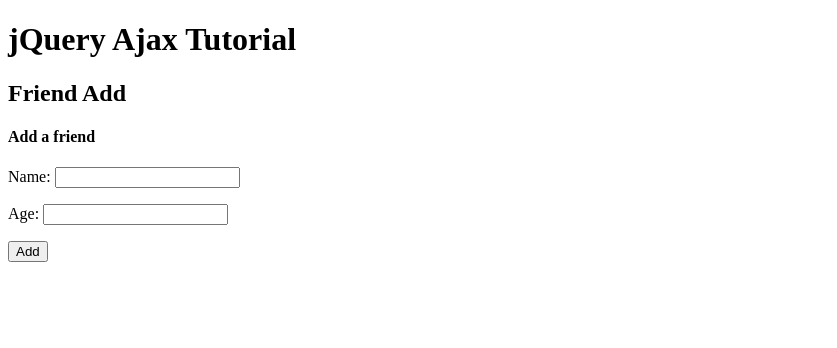
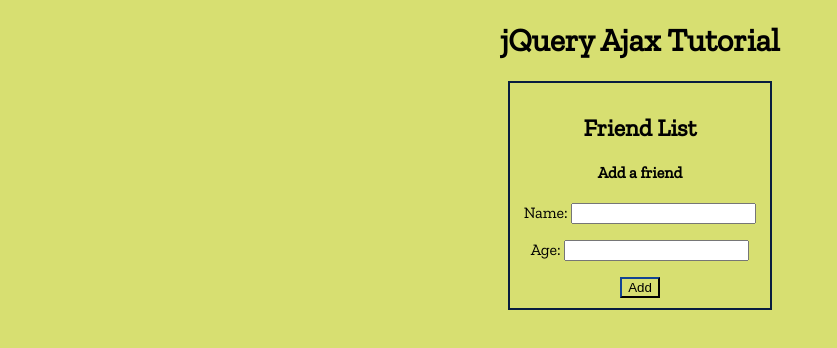
Before and after one commit to Jonathan-Taylor5/Friends-list, a website: page index.html in a window 1280 px wide. Shown: the whole page, without its empty margins (0-837 px from the left). Drawn offline with nearby package versions, Linux system fonts and the light colour scheme; no server answers.

Commit message:
first commit

```diff
--- a/index.html
+++ b/index.html
@@ -2,19 +2,21 @@
 <html>
 <head>
 	<title>Ajax Tutorial</title>
-	<link rel="stylesheet" type="text/css" href="css/main.css">
+	<link rel="stylesheet" type="text/css" href="public/css/main.css">
+	<link href="https://fonts.googleapis.com/css?family=Zilla+Slab" rel="stylesheet">
 	<script src = "https://ajax.googleapis.com/ajax/libs/jquery/1.12.4/jquery.min.js"></script>
 	<script src = "https://cdnjs.cloudflare.com/ajax/libs/jqueryui/1.11.4/jquery-ui.min.js"></script>
 </head>
 <body>
 	<h1>jQuery Ajax Tutorial</h2>
-	<h2>Friend Add</h2>
+	<div id="input">
+	<h2>Friend List</h2>
 	<ul id="friends"></ul>
 	<h4>Add a friend</h4>
 	<p>Name: <input type="text" id="name"></p>
 	<p>Age: <input type="text" id="age"></p>
-
 	<button id="add-friend">Add</button>
+	</div>
 
 	<script src="js/ajax.js"></script>
 	<script src="https://cdnjs.cloudflare.com/ajax/libs/mustache.js/2.2.1/mustache.min.js"></script>
--- a/public/css/main.css
+++ b/public/css/main.css
@@ -0,0 +1,18 @@
+body {
+	font-family: 'Zilla Slab', serif;
+	text-align: center;
+	background-color: rgb(215,223,113);
+	font-color: rgb(8,29,63);
+}
+
+#input {
+	border: 2px solid rgb(8,29,63);
+	padding: 10px;
+	margin: 10px 500px;
+}
+
+#add-friend {
+	border-color: rgb(8,29,63);
+	font-color: rgb(8,29,63);
+	background-color: rgb(215,223,113);
+}
```
